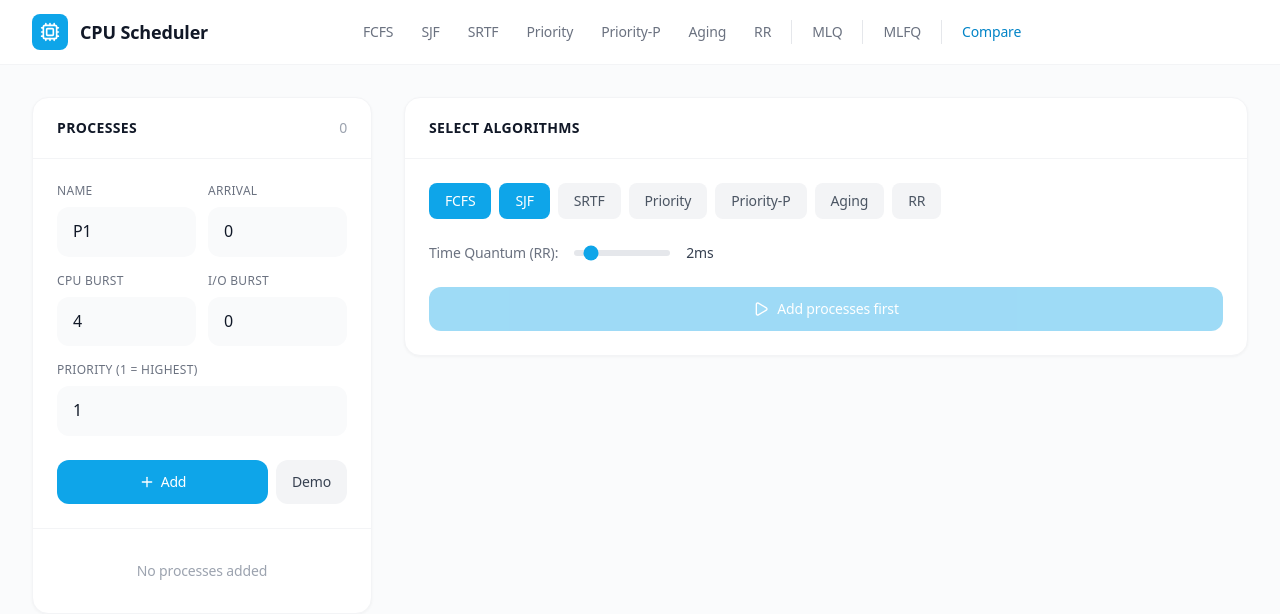
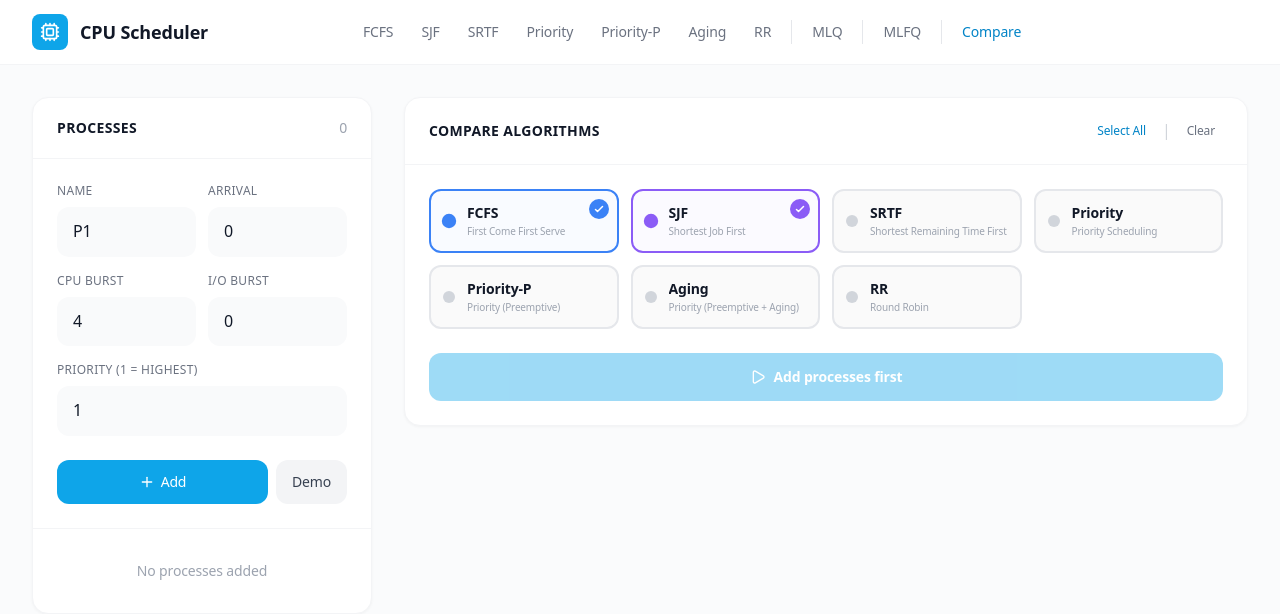
Before and after one commit to Prince0906/CPUSCHEDULING, a Next.js app: page / in a window 1280 px wide. Both pictures are taken after a click on the button "Compare". Shown: the top 614 px of the page. Built offline with nearby package versions, Linux system fonts and the light colour scheme.

Commit message:
compare mode fixes

```diff
--- a/components/CompareMode.tsx
+++ b/components/CompareMode.tsx
@@ -1,9 +1,9 @@
 'use client';
 
 import { motion } from 'framer-motion';
-import { Play } from 'lucide-react';
+import { Play, BarChart3, Settings2 } from 'lucide-react';
 import { useSchedulerStore } from '@/lib/store';
-import { AlgorithmType, ALGORITHMS } from '@/lib/types';
+import { AlgorithmType, ALGORITHMS, ALGORITHM_COLORS } from '@/lib/types';
 import CompareChart from './CompareChart';
 import CompareSummary from './CompareSummary';
 
@@ -18,6 +18,8 @@ export default function CompareMode() {
     processes,
     timeQuantum,
     setTimeQuantum,
+    agingTime,
+    setAgingTime,
   } = useSchedulerStore();
 
   const toggleAlgorithm = (algo: AlgorithmType) => {
@@ -26,65 +28,143 @@ export default function CompareMode() {
         setCompareAlgorithms(compareAlgorithms.filter(a => a !== algo));
       }
     } else {
-      if (compareAlgorithms.length < 4) {
       setCompareAlgorithms([...compareAlgorithms, algo]);
-      }
     }
   };
 
+  const selectAll = () => setCompareAlgorithms([...allAlgorithms]);
+  const clearAll = () => setCompareAlgorithms([allAlgorithms[0]]);
+
   const hasProcesses = processes.length > 0;
   const hasResults = compareResults.length > 0;
+  const needsRR = compareAlgorithms.includes('rr');
+  const needsAging = compareAlgorithms.includes('priority-aging');
 
   return (
     <div className="space-y-6">
-      {/* Selection */}
+      {/* Algorithm Selection Card */}
       <div className="card">
-        <div className="section-header">
-          <h2 className="section-title">Select Algorithms</h2>
+        <div className="section-header flex items-center justify-between">
+          <h2 className="section-title flex items-center gap-2">
+            Compare Algorithms
+          </h2>
+          <div className="flex items-center gap-2">
+            <button
+              onClick={selectAll}
+              className="text-xs text-sky-600 font-medium hover:text-sky-700 transition-colors px-2 py-1 rounded hover:bg-sky-50"
+            >
+              Select All
+            </button>
+            <span className="text-gray-300">|</span>
+            <button
+              onClick={clearAll}
+              className="text-xs text-gray-500 font-medium hover:text-gray-700 transition-colors px-2 py-1 rounded hover:bg-gray-50"
+            >
+              Clear
+            </button>
+          </div>
         </div>
 
-        <div className="p-6">
-          <div className="flex flex-wrap gap-2 mb-6">
+        <div className="p-6 space-y-6">
+          {/* Algorithm chips */}
+          <div className="grid grid-cols-2 sm:grid-cols-3 md:grid-cols-4 gap-3">
             {allAlgorithms.map((algo) => {
               const info = ALGORITHMS[algo];
+              const color = ALGORITHM_COLORS[algo];
               const isSelected = compareAlgorithms.includes(algo);
 
               return (
-                <button
+                <motion.button
                   key={algo}
+                  whileTap={{ scale: 0.97 }}
                   onClick={() => toggleAlgorithm(algo)}
-                  className={`px-4 py-2 rounded-lg text-sm font-medium transition-all ${isSelected
-                      ? 'bg-sky-500 text-white'
-                      : 'bg-gray-100 text-gray-600 hover:bg-gray-200'
-                    }`}
+                  className="relative flex items-center gap-3 p-3 rounded-xl border-2 transition-all text-left"
+                  style={{
+                    borderColor: isSelected ? color : '#E5E7EB',
+                    backgroundColor: isSelected ? `${color}08` : '#FAFAFA',
+                  }}
                 >
-                  {info.shortName}
-                </button>
+                  {/* Color dot */}
+                  <div
+                    className="w-3 h-3 rounded-full flex-shrink-0 transition-transform"
+                    style={{
+                      backgroundColor: isSelected ? color : '#D1D5DB',
+                      transform: isSelected ? 'scale(1.2)' : 'scale(1)',
+                    }}
+                  />
+                  <div className="min-w-0">
+                    <div className="text-sm font-semibold text-gray-900 truncate">{info.shortName}</div>
+                    <div className="text-[10px] text-gray-400 truncate">{info.name}</div>
+                  </div>
+                  {/* Checkmark */}
+                  {isSelected && (
+                    <motion.div
+                      initial={{ scale: 0 }}
+                      animate={{ scale: 1 }}
+                      className="absolute top-2 right-2 w-5 h-5 rounded-full flex items-center justify-center"
+                      style={{ backgroundColor: color }}
+                    >
+                      <svg className="w-3 h-3 text-white" fill="none" viewBox="0 0 24 24" stroke="currentColor" strokeWidth={3}>
+                        <path strokeLinecap="round" strokeLinejoin="round" d="M5 13l4 4L19 7" />
+                      </svg>
+                    </motion.div>
+                  )}
+                </motion.button>
               );
             })}
           </div>
 
-          {/* Quantum setting */}
-          <div className="flex items-center gap-4 mb-6">
-            <span className="text-sm text-gray-500">Time Quantum (RR):</span>
+          {/* Configuration row */}
+          {(needsRR || needsAging) && (
+            <div className="flex flex-wrap items-center gap-6 p-4 bg-gray-50 rounded-xl border border-gray-100">
+              <div className="flex items-center gap-2 text-gray-400">
+                <Settings2 className="w-4 h-4" />
+                <span className="text-xs font-semibold uppercase tracking-wider">Config</span>
+              </div>
+
+              {needsRR && (
+                <div className="flex items-center gap-3">
+                  <span className="text-sm text-gray-600 font-medium">Time Quantum (RR)</span>
                   <input
                     type="range"
                     min="1"
                     max="10"
                     value={timeQuantum}
                     onChange={(e) => setTimeQuantum(parseInt(e.target.value))}
-              className="w-24 h-1.5 bg-gray-200 rounded-lg appearance-none cursor-pointer accent-sky-500"
+                    className="w-24 h-1.5 bg-gray-200 rounded-lg appearance-none cursor-pointer accent-emerald-500"
                   />
-            <span className="text-sm font-medium text-gray-700">{timeQuantum}ms</span>
+                  <span className="text-sm font-bold text-gray-700 w-8 tabular-nums">{timeQuantum}ms</span>
                 </div>
+              )}
 
+              {needsAging && (
+                <div className="flex items-center gap-3">
+                  <span className="text-sm text-gray-600 font-medium">Aging Interval</span>
+                  <input
+                    type="number"
+                    min="1"
+                    max="99"
+                    value={agingTime}
+                    onChange={(e) => {
+                      const v = parseInt(e.target.value);
+                      if (!isNaN(v) && v >= 1) setAgingTime(v);
+                    }}
+                    className="w-16 px-2 py-1 text-sm font-bold text-rose-600 bg-white border border-gray-200 rounded-md text-center focus:outline-none focus:ring-2 focus:ring-rose-300"
+                  />
+                  <span className="text-sm text-gray-500">ms</span>
+                </div>
+              )}
+            </div>
+          )}
+
+          {/* Run button */}
           <motion.button
             whileTap={{ scale: 0.98 }}
             onClick={runComparison}
             disabled={!hasProcesses || compareAlgorithms.length < 2}
-            className="btn btn-primary w-full py-3 text-sm"
+            className="btn btn-primary w-full py-3.5 text-sm font-semibold flex items-center justify-center gap-2"
           >
-            <Play className="w-4 h-4 mr-2" />
+            <Play className="w-4 h-4" />
             {!hasProcesses
               ? 'Add processes first'
               : compareAlgorithms.length < 2
--- a/components/CompareSummary.tsx
+++ b/components/CompareSummary.tsx
@@ -2,7 +2,8 @@
 
 import { motion } from 'framer-motion';
 import { useSchedulerStore } from '@/lib/store';
-import { ALGORITHMS } from '@/lib/types';
+import { ALGORITHMS, ALGORITHM_COLORS } from '@/lib/types';
+import { Trophy } from 'lucide-react';
 
 export default function CompareSummary() {
   const { compareResults } = useSchedulerStore();
@@ -11,6 +12,13 @@ export default function CompareSummary() {
 
   // Find best values
   const metrics = ['avgWaitingTime', 'avgTurnaroundTime', 'avgResponseTime', 'cpuUtilization'] as const;
+  const metricLabels: Record<string, string> = {
+    avgWaitingTime: 'Avg Wait',
+    avgTurnaroundTime: 'Avg Turnaround',
+    avgResponseTime: 'Avg Response',
+    cpuUtilization: 'CPU Utilization',
+  };
+
   const bestValues: Record<string, string> = {};
 
   metrics.forEach(metric => {
@@ -29,56 +37,113 @@ export default function CompareSummary() {
     bestValues[metric] = bestAlgo;
   });
 
+  // Count wins per algorithm
+  const winCount: Record<string, number> = {};
+  compareResults.forEach(r => { winCount[r.algorithm] = 0; });
+  Object.values(bestValues).forEach(algo => {
+    if (algo) winCount[algo] = (winCount[algo] || 0) + 1;
+  });
+
+  // Sort by win count descending
+  const sortedResults = [...compareResults].sort(
+    (a, b) => (winCount[b.algorithm] || 0) - (winCount[a.algorithm] || 0)
+  );
+
   return (
     <div className="card">
-      <div className="section-header">
-        <h2 className="section-title">Results</h2>
+      <div className="section-header flex items-center justify-between">
+        <h2 className="section-title flex items-center gap-2">
+          Results
+        </h2>
+        <span className="text-xs text-gray-400 font-medium">
+          {compareResults.length} algorithms compared
+        </span>
       </div>
 
       <div className="overflow-x-auto">
         <table className="w-full text-sm">
           <thead>
-            <tr className="border-b border-gray-100">
-              <th className="text-left py-4 px-6 text-xs font-medium text-gray-500 uppercase">Algorithm</th>
-              <th className="text-center py-4 px-4 text-xs font-medium text-gray-500 uppercase">Wait</th>
-              <th className="text-center py-4 px-4 text-xs font-medium text-gray-500 uppercase">Turnaround</th>
-              <th className="text-center py-4 px-4 text-xs font-medium text-gray-500 uppercase">Response</th>
-              <th className="text-center py-4 px-4 text-xs font-medium text-gray-500 uppercase">CPU</th>
+            <tr className="border-b-2 border-gray-100">
+              <th className="text-left py-4 px-6 text-xs font-semibold text-gray-500 uppercase tracking-wider w-8">#</th>
+              <th className="text-left py-4 px-4 text-xs font-semibold text-gray-500 uppercase tracking-wider">Algorithm</th>
+              {metrics.map(m => (
+                <th key={m} className="text-center py-4 px-4 text-xs font-semibold text-gray-500 uppercase tracking-wider">
+                  {metricLabels[m]}
+                </th>
+              ))}
+              <th className="text-center py-4 px-4 text-xs font-semibold text-gray-500 uppercase tracking-wider">Wins</th>
             </tr>
           </thead>
           <tbody>
-            {compareResults.map((result, index) => {
+            {sortedResults.map((result, index) => {
               const info = ALGORITHMS[result.algorithm];
+              const color = ALGORITHM_COLORS[result.algorithm];
+              const wins = winCount[result.algorithm] || 0;
 
               return (
                 <motion.tr
                   key={result.algorithm}
-                  initial={{ opacity: 0 }}
-                  animate={{ opacity: 1 }}
-                  transition={{ delay: index * 0.05 }}
-                  className="border-b border-gray-50"
+                  initial={{ opacity: 0, y: 6 }}
+                  animate={{ opacity: 1, y: 0 }}
+                  transition={{ delay: index * 0.06 }}
+                  className={`border-b border-gray-50 transition-colors hover:bg-gray-50/50 ${index === 0 ? 'bg-amber-50/30' : ''}`}
                 >
-                  <td className="py-4 px-6 font-medium text-gray-900">{info.shortName}</td>
-                  <Cell
-                    value={result.statistics.avgWaitingTime}
-                    unit="ms"
-                    isBest={bestValues.avgWaitingTime === result.algorithm}
-                  />
-                  <Cell
-                    value={result.statistics.avgTurnaroundTime}
-                    unit="ms"
-                    isBest={bestValues.avgTurnaroundTime === result.algorithm}
-                  />
-                  <Cell
-                    value={result.statistics.avgResponseTime}
-                    unit="ms"
-                    isBest={bestValues.avgResponseTime === result.algorithm}
-                  />
-                  <Cell
-                    value={result.statistics.cpuUtilization}
-                    unit="%"
-                    isBest={bestValues.cpuUtilization === result.algorithm}
-                  />
+                  {/* Rank */}
+                  <td className="py-4 px-6">
+                    {index === 0 ? (
+                      <span className="inline-flex items-center justify-center w-6 h-6 rounded-full bg-amber-100 text-amber-700 text-xs font-bold">
+                        1
+                      </span>
+                    ) : (
+                      <span className="text-sm text-gray-400 font-medium pl-1.5">{index + 1}</span>
+                    )}
+                  </td>
+
+                  {/* Algorithm name with color */}
+                  <td className="py-4 px-4">
+                    <div className="flex items-center gap-2.5">
+                      <div
+                        className="w-3 h-3 rounded-full flex-shrink-0"
+                        style={{ backgroundColor: color }}
+                      />
+                      <span className="font-semibold text-gray-900">{info.shortName}</span>
+                    </div>
+                  </td>
+
+                  {/* Metric cells */}
+                  {metrics.map(metric => {
+                    const value = result.statistics[metric];
+                    const isBest = bestValues[metric] === result.algorithm;
+                    const unit = metric === 'cpuUtilization' ? '%' : 'ms';
+                    return (
+                      <td key={metric} className="text-center py-4 px-4">
+                        <span
+                          className={`tabular-nums inline-flex items-center gap-1 ${isBest
+                            ? 'text-emerald-600 font-bold'
+                            : 'text-gray-600'
+                            }`}
+                        >
+                          {isBest && (
+                            <svg className="w-3.5 h-3.5 text-emerald-500" fill="currentColor" viewBox="0 0 20 20">
+                              <path fillRule="evenodd" d="M10 18a8 8 0 100-16 8 8 0 000 16zm3.707-9.293a1 1 0 00-1.414-1.414L9 10.586 7.707 9.293a1 1 0 00-1.414 1.414l2 2a1 1 0 001.414 0l4-4z" clipRule="evenodd" />
+                            </svg>
+                          )}
+                          {value.toFixed(1)}{unit}
+                        </span>
+                      </td>
+                    );
+                  })}
+
+                  {/* Wins count */}
+                  <td className="text-center py-4 px-4">
+                    {wins > 0 ? (
+                      <span className="inline-flex items-center gap-1 px-2.5 py-1 rounded-full text-xs font-bold bg-emerald-100 text-emerald-700">
+                        {wins}/{metrics.length}
+                      </span>
+                    ) : (
+                      <span className="text-xs text-gray-400">—</span>
+                    )}
+                  </td>
                 </motion.tr>
               );
             })}
@@ -88,11 +153,3 @@ export default function CompareSummary() {
     </div>
   );
 }
-
-function Cell({ value, unit, isBest }: { value: number; unit: string; isBest: boolean }) {
-  return (
-    <td className={`text-center py-4 px-4 tabular-nums ${isBest ? 'text-emerald-600 font-semibold' : 'text-gray-600'}`}>
-      {value.toFixed(1)}{unit}
-    </td>
-  );
-}
```
Also changed, not shown: components/CompareChart.tsx (+49 -22 lines). Lines whose indentation alone changed are shown as unchanged.
